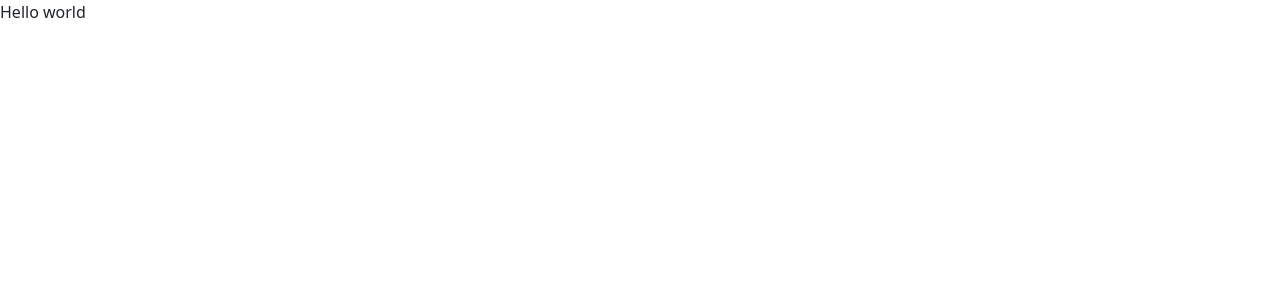
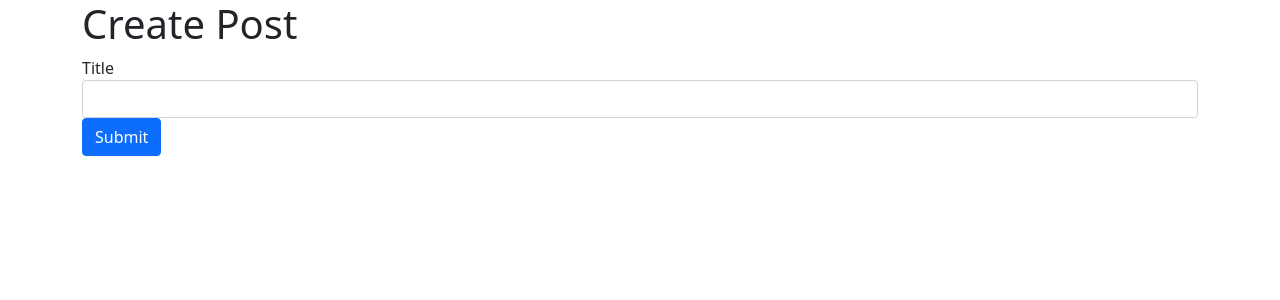
Before and after one commit to edumueller/microservices-react-client, a React (Create React App) app: page / in a window 1280 px wide. Shown: the top 300 px of the page. Built offline with nearby package versions, Linux system fonts and the light colour scheme.

Commit message:
feat(post-create): add title state and form submit

```diff
--- a/src/App.js
+++ b/src/App.js
@@ -1,7 +1,13 @@
 import React from "react";
+import PostCreate from "./PostCreate";
 
 const App = () => {
-  return <div>Hello world</div>;
+  return (
+    <div className="container">
+      <h1>Create Post</h1>
+      <PostCreate />
+    </div>
+  );
 };
 
 export default App;
--- a/src/PostCreate.js
+++ b/src/PostCreate.js
@@ -1,12 +1,30 @@
-import React from "react";
+import axios from "axios";
+import React, { useState } from "react";
 
 const PostCreate = () => {
+  const [title, setTitle] = useState("");
+
+  const onSubmit = async (event) => {
+    event.preventDefault();
+    await axios
+      .post("http://localhost:4000/posts", {
+        title,
+      })
+      .then(() => {
+        setTitle("");
+      });
+  };
+
   return (
     <div>
-      <form>
+      <form onSubmit={onSubmit}>
         <div className="form-group">
           <label>Title</label>
-          <input className="form-control" />
+          <input
+            value={title}
+            onChange={(e) => setTitle(e.value)}
+            className="form-control"
+          />
         </div>
         <button className="btn btn-primary">Submit</button>
       </form>
```
